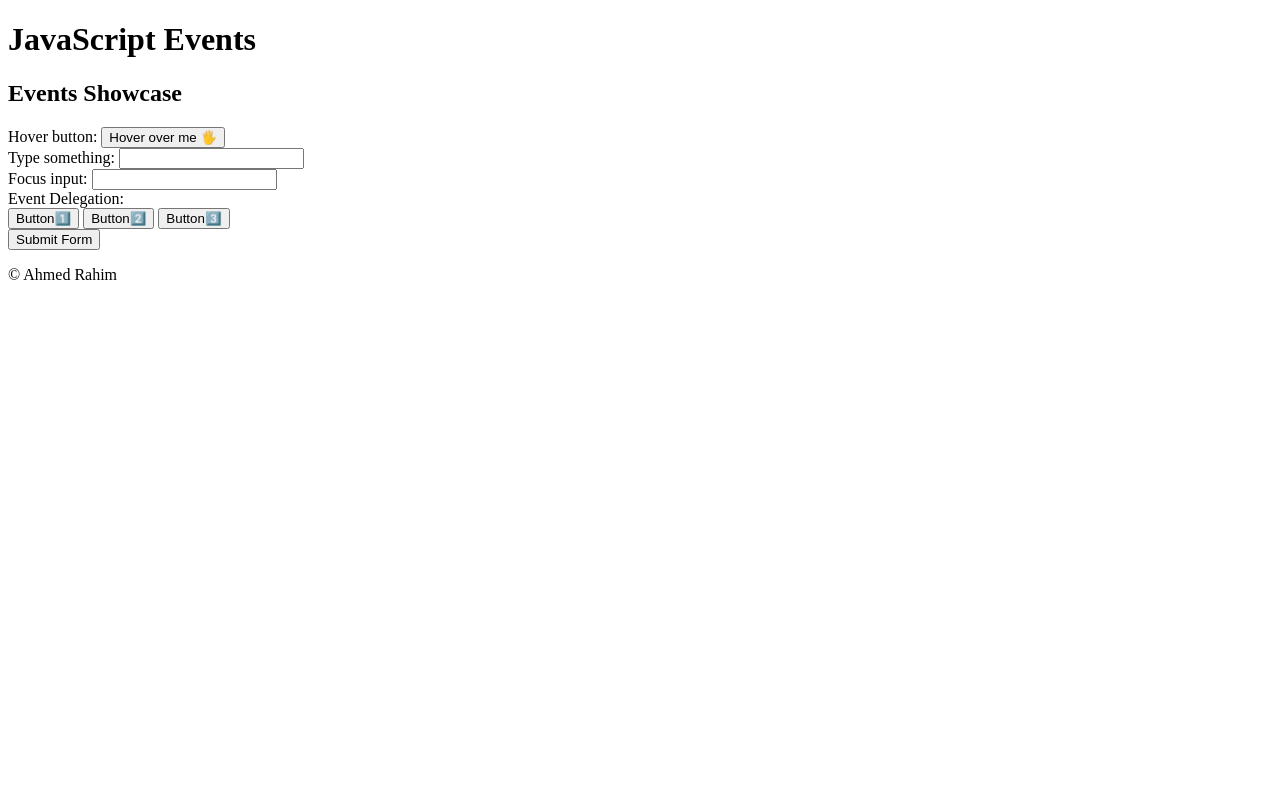
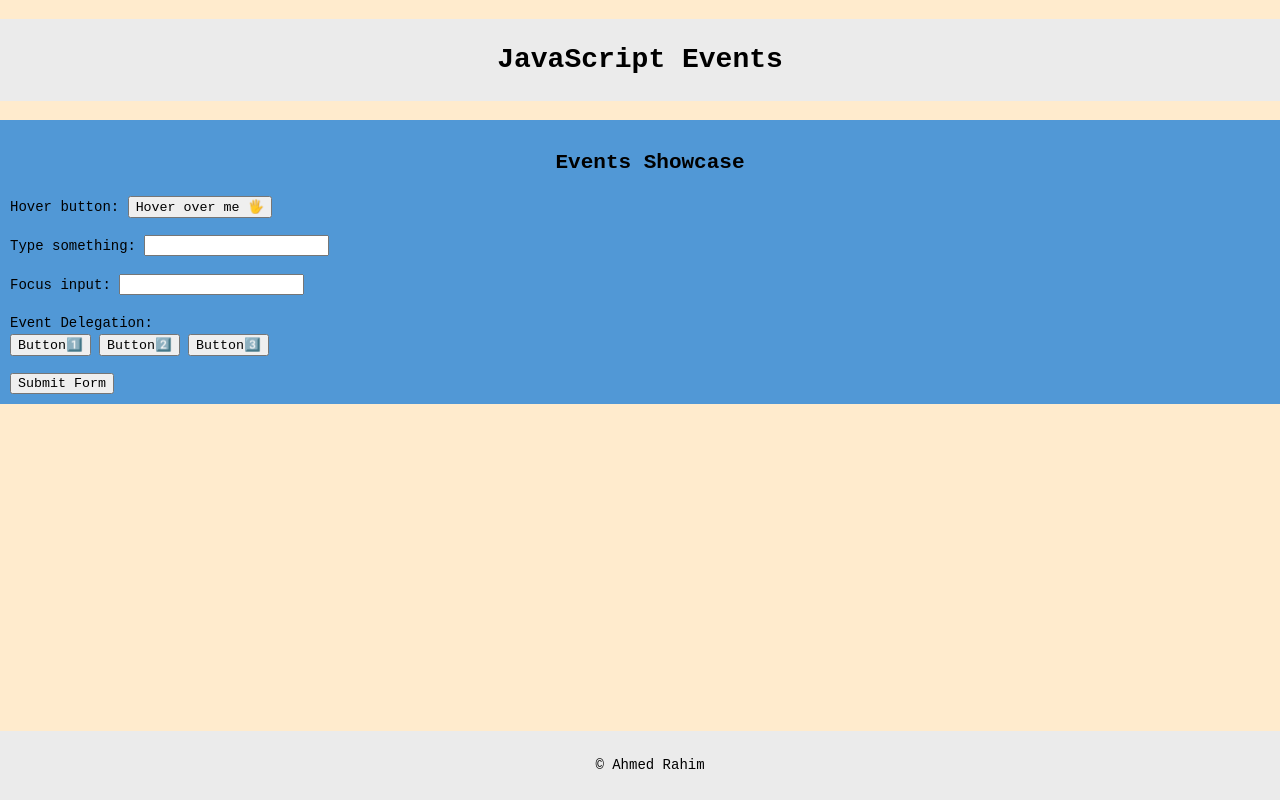
Before and after one commit to Hamoudi97/JavaScript-Events, a plain HTML site: page index.html in a window 1280 px wide. Drawn offline with Linux system fonts and the light colour scheme.

Commit message:
inital CSS styling added

```diff
--- a/index.html
+++ b/index.html
@@ -12,11 +12,13 @@
 
     <main>
       <section id="section">
-        <h2>Events Showcase</h2>
         <form id="event-form">
+          <h2>Events Showcase</h2>
           <div class="form-content">
             <label>Hover button:</label>
-            <button type="button" id="hover-btn">Hover over me 🖐️</button>
+            <button type="button" class="btn" id="hover-btn">
+              Hover over me 🖐️
+            </button>
           </div>
 
           <div class="form-content">
--- a/styles.css
+++ b/styles.css
@@ -0,0 +1,47 @@
+body {
+  font-family: monospace;
+  margin: 0;
+  padding: 0px;
+  line-height: 1.5;
+  background-color: blanchedalmond;
+  padding-bottom: 60px;
+  font-size: 14px;
+}
+
+.btn {
+  font-family: inherit;
+}
+
+.delegation-btn {
+  font-family: inherit;
+}
+
+h1 {
+  text-align: center;
+  background-color: #ebebeb;
+  padding: 20px;
+}
+
+h2 {
+  text-align: center;
+}
+
+footer {
+  text-align: center;
+  position: fixed;
+  padding: 10px;
+  bottom: 0;
+  width: 100%;
+  background-color: #ebebeb;
+  padding: 10px;
+}
+
+#event-form {
+  padding: 10px;
+  background-color: rgb(81, 152, 214);
+  width: 100%;
+}
+
+.form-content {
+  margin-bottom: 17px;
+}
```
